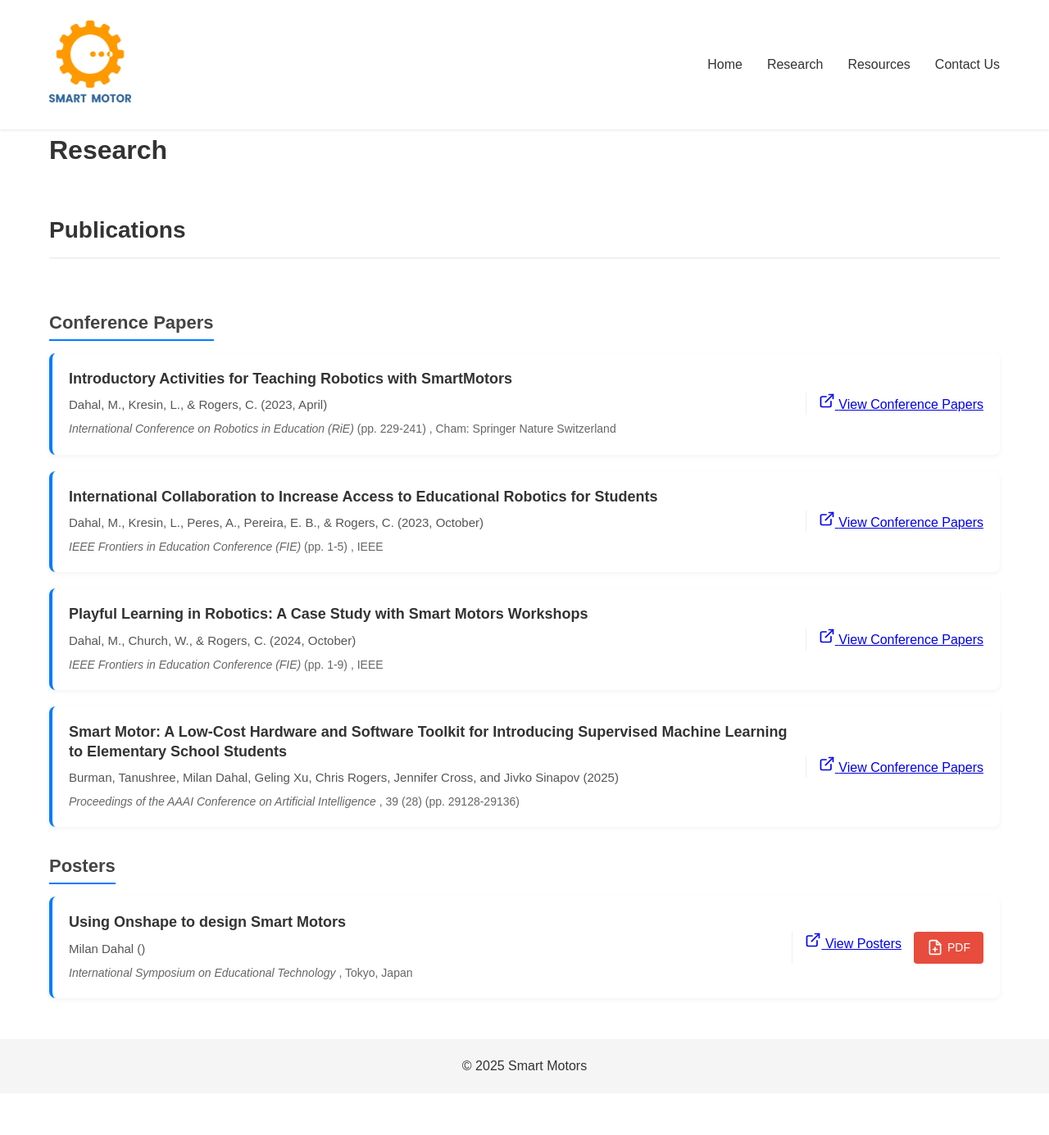
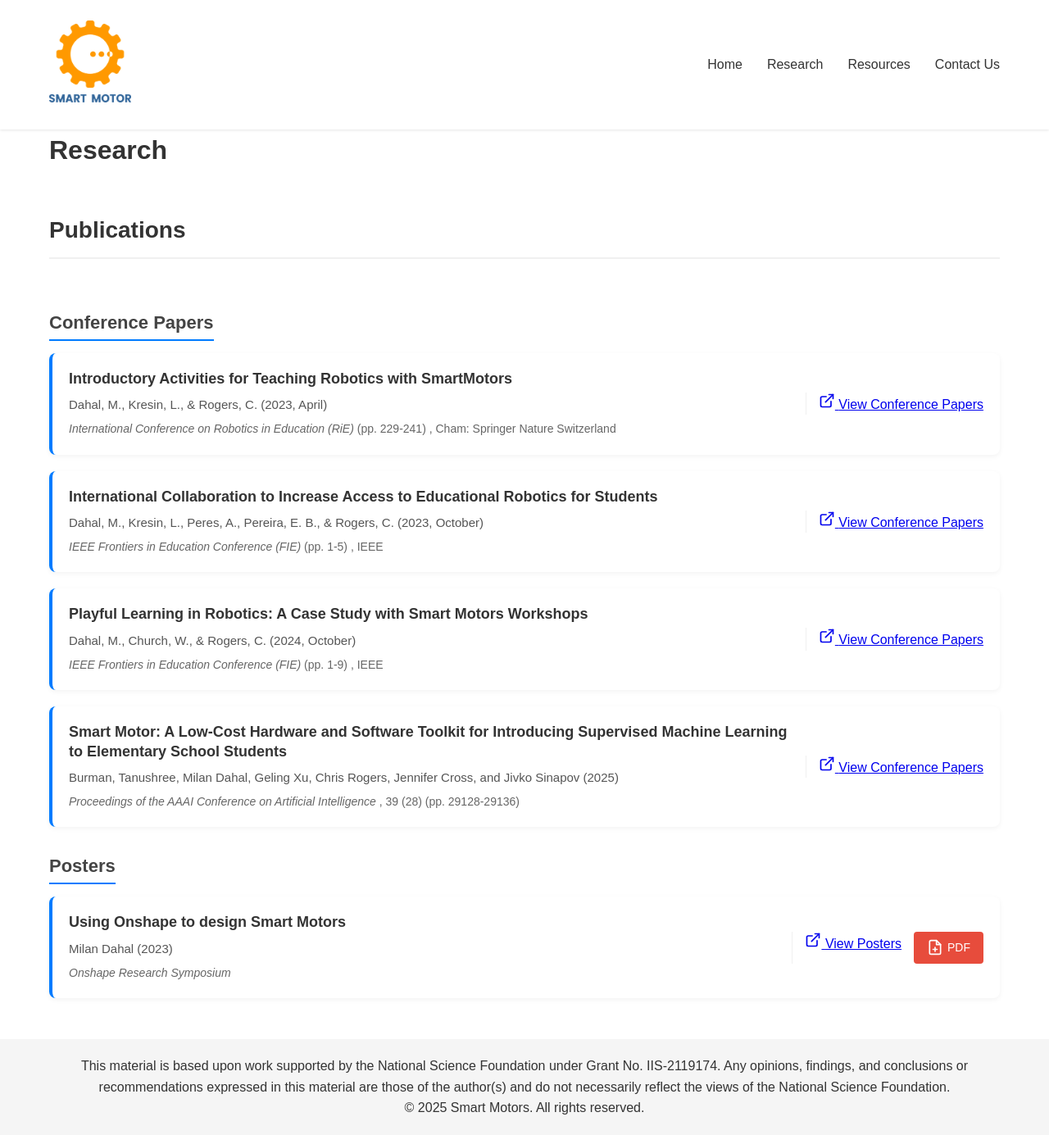
Before and after one commit to milandahal213/SmartMotorsSite, a Jekyll site: the page built from docs/_pages/research.html, in a window 1280 px wide. Shown: the whole page at 82% size. Built offline with Jekyll 4.4.1, drawn with Linux system fonts in a browser that asks for light colours; before the commit the page ends 1334 px from its top, so only the background shows below that.

Commit message:
updates to footer

```diff
--- a/docs/_data/publications.json
+++ b/docs/_data/publications.json
@@ -48,9 +48,8 @@
         {
           "title": "Using Onshape to design Smart Motors",
           "authors": "Milan Dahal",
-          "year": "",
-          "venue": "International Symposium on Educational Technology",
-          "location": "Tokyo, Japan",
+          "year": "2023",
+          "venue": "Onshape Research Symposium",
           "url": "https://www.onshape.com/academic/edu-web-content/research-symposium-posters/2023/Dahal,_M._-_Using_Onshape_to_design_Smart_Motors.pdf",
           "pdfUrl": "/assets/papers/onshape.pdf"
         }
--- a/docs/_includes/footer.html
+++ b/docs/_includes/footer.html
@@ -1,6 +1,6 @@
 <footer class="site-footer">
   <div class="container">
-    <p>Disclaimer</p>
+    <p>This material is based upon work supported by the National Science Foundation under Grant No. IIS-2119174. Any opinions, findings, and conclusions or recommendations expressed in this material are those of the author(s) and do not necessarily reflect the views of the National Science Foundation.</p>
     <p>&copy; {{ site.time | date: '%Y' }} {{ site.title }}. All rights reserved.</p>
   </div>
 </footer>
--- a/docs/_layouts/default.html
+++ b/docs/_layouts/default.html
@@ -2,7 +2,6 @@
 <!DOCTYPE html>
 <html lang="en">
 
-<!-- Update this in your _layouts/default.html -->
 <head>
   <meta charset="UTF-8">
   <meta name="viewport" content="width=device-width, initial-scale=1.0">
@@ -14,9 +13,6 @@
   <link rel="icon" type="image/png" sizes="16x16" href="{{ '/assets/images/favicon-16x16.png' | relative_url }}">
   <link rel="apple-touch-icon" sizes="180x180" href="{{ '/assets/images/apple-touch-icon.png' | relative_url }}">
   <link rel="manifest" href="{{ '/assets/images/site.webmanifest' | relative_url }}">
-
-  <!-- Your existing CSS link -->
-
 
   <link rel="stylesheet" href="{{ '/assets/css/main.css' | relative_url }}">
   <script src="{{ '/assets/js/main.js' | relative_url }}" defer></script>
@@ -46,10 +42,6 @@
     {{ content }}
   </main>
 
-  <footer class="site-footer">
-    <div class="container">
-      <p>© {{ site.time | date: '%Y' }} Smart Motors</p>
-    </div>
-  </footer>
+  {% include footer.html %}
 </body>
 </html>
```
Also changed, not shown: docs/_data/gallery.yml (+23 -31 lines).
